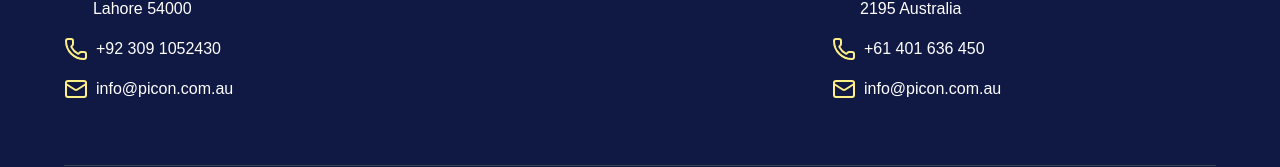
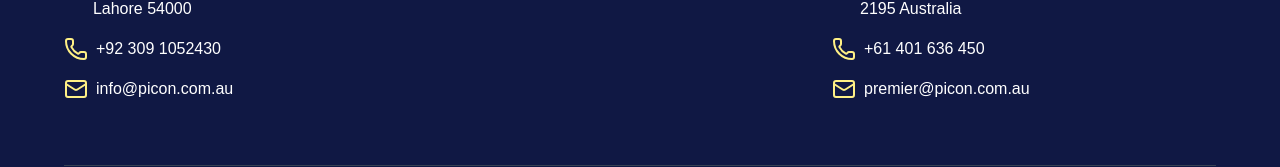
Before and after one commit to Ahsan0055/picon-website, a Next.js app: page /aboutus in a window 1280 px wide. Shown: the part 3393-3560 px from the top of the page. Built offline with nearby package versions, Linux system fonts and the light colour scheme.

Commit message:
Update footer section

```diff
--- a/src/components/FooterSection.js
+++ b/src/components/FooterSection.js
@@ -46,7 +46,7 @@
           </div>
           <div className="flex items-center gap-2">
             <Mail className="text-yellow-200" />
-            <p>info@picon.com.au</p>
+            <p>premier@picon.com.au</p>
           </div>
         </div>
 
```
